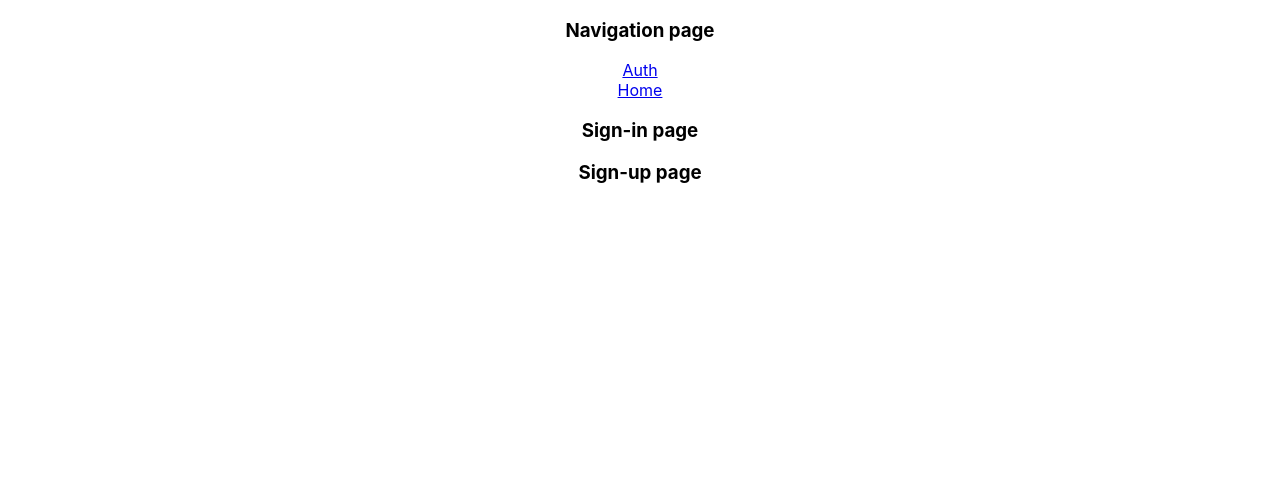
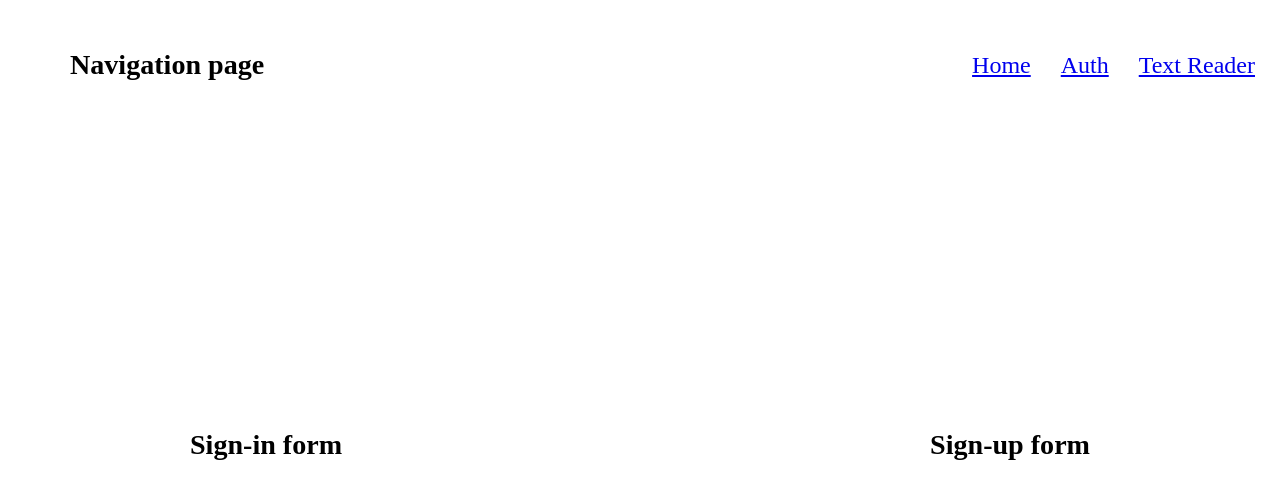
Before and after one commit to ikromshi/voiceful, a React (Create React App) app in the folder frontend/: page /auth in a window 1280 px wide. Shown: the top 498 px of the page. Built offline with nearby package versions, Linux system fonts and the light colour scheme.

Commit message:
added text-reader route; styled components

```diff
--- a/frontend/src/App.tsx
+++ b/frontend/src/App.tsx
@@ -1,6 +1,5 @@
 import Index from './routes/index';
 import { Route, Routes } from 'react-router-dom';
-import './App.css';
 import Authentication from './routes/authentication/authentication';
 import Navigation from './routes/navigation/navigation';
 
@@ -11,6 +10,7 @@ function App() {
           <Route path="/" element={<Navigation />}>
             <Route index element={<Index />}/>
             <Route path="auth" element={<Authentication />} />
+            <Route path="text-reader" element={<Authentication />} />
           </ Route>
         </Routes>
     </div>
--- a/frontend/src/components/home/home.css
+++ b/frontend/src/components/home/home.css
@@ -0,0 +1,7 @@
+.home {
+  display: flex;
+  align-items: center;
+  justify-content: center;
+  min-height: 80vh;
+  font-size: 1.5rem;
+}
--- a/frontend/src/components/home/home.tsx
+++ b/frontend/src/components/home/home.tsx
@@ -1,11 +1,10 @@
-import { Fragment } from "react";
 import "./home.css";
 
 const Home = () => {
   return (
-    <Fragment>
+    <div className="home">
       <h3>Home page</h3>
-    </Fragment>
+    </div>
   )
 }
 
--- a/frontend/src/components/sign-in-form/sign-in.css
+++ b/frontend/src/components/sign-in-form/sign-in.css
@@ -0,0 +1,3 @@
+.sign-in {
+  font-size: 1.5rem;
+}
--- a/frontend/src/components/sign-in-form/sign-in.tsx
+++ b/frontend/src/components/sign-in-form/sign-in.tsx
@@ -3,9 +3,9 @@ import "./sign-in.css";
 
 const SignIn = () => {
   return (
-    <Fragment>
-      <h3>Sign-in page</h3>
-    </Fragment>
+    <div className="sign-in">
+      <h3>Sign-in form</h3>
+    </div >
   )
 }
 
--- a/frontend/src/components/sign-up-form/sign-up.css
+++ b/frontend/src/components/sign-up-form/sign-up.css
@@ -0,0 +1,3 @@
+.sign-up {
+  font-size: 1.5rem;
+}
--- a/frontend/src/components/sign-up-form/sign-up.tsx
+++ b/frontend/src/components/sign-up-form/sign-up.tsx
@@ -3,9 +3,9 @@ import "./sign-up.css";
 
 const SignUp = () => {
   return (
-    <Fragment>
-      <h3>Sign-up page</h3>
-    </Fragment>
+    <div className="sign-up">
+      <h3>Sign-up form</h3>
+    </div>
   )
 }
 
--- a/frontend/src/index.css
+++ b/frontend/src/index.css
@@ -1,13 +1,8 @@
-body {
-  margin: 0;
-  font-family: -apple-system, BlinkMacSystemFont, 'Segoe UI', 'Roboto', 'Oxygen',
-    'Ubuntu', 'Cantarell', 'Fira Sans', 'Droid Sans', 'Helvetica Neue',
-    sans-serif;
-  -webkit-font-smoothing: antialiased;
-  -moz-osx-font-smoothing: grayscale;
+html {
+  display: block;
 }
 
-code {
-  font-family: source-code-pro, Menlo, Monaco, Consolas, 'Courier New',
-    monospace;
+body {
+  margin: 0px;
+  padding: 20px 40px;
 }
--- a/frontend/src/routes/authentication/authentication.css
+++ b/frontend/src/routes/authentication/authentication.css
@@ -0,0 +1,8 @@
+.authentication {
+  display: flex;
+  width: 900px;
+  height: 80vh;
+  align-items: center;
+  justify-content: space-between;
+  margin: 0 auto;
+}
--- a/frontend/src/routes/authentication/authentication.tsx
+++ b/frontend/src/routes/authentication/authentication.tsx
@@ -5,10 +5,10 @@ import "./authentication.css";
 
 const Authentication = () => {
   return (
-    <Fragment>
+    <div className="authentication">
       <SignIn />
       <SignUp />
-    </Fragment>
+    </div >
   )
 }
 
--- a/frontend/src/routes/navigation/navigation.css
+++ b/frontend/src/routes/navigation/navigation.css
@@ -0,0 +1,24 @@
+.nav-container {
+  padding: 10px 10px 0 30px;
+  height: 70px;
+  width: 100%;
+  display: flex;
+  align-items: center;
+  justify-content: space-between;
+  margin-bottom: 25px;
+  font-size: 1.5rem;
+
+}
+
+.nav-links {
+  width: 50%;
+  height: 100%;
+  display: flex;
+  align-items: center;
+  justify-content: flex-end;
+}
+
+.nav-link {
+  padding: 10px 15px;
+  cursor: pointer;
+}
--- a/frontend/src/routes/navigation/navigation.tsx
+++ b/frontend/src/routes/navigation/navigation.tsx
@@ -1,14 +1,19 @@
+import { Fragment } from "react";
 import { Link, Outlet } from "react-router-dom";
-import { Fragment } from "react";
 import "./navigation.css";
 
 const Navigation = () => {
   return (
     <Fragment>
-      <h3>Navigation page</h3>
-      <Link to="/auth">Auth</Link> <br></br>
-      <Link to="/">Home</Link>
-      <Outlet />
+      <div className="nav-container">
+        <h3>Navigation page</h3>
+        <div className="nav-links">
+          <Link className="nav-link" to="/">Home</Link>
+          <Link className="nav-link" to="/auth">Auth</Link>
+          <Link className="nav-link" to="/text-reader">Text Reader</Link>
+        </div>
+      </div>
+    <Outlet />
     </Fragment>
   )
 }
```
